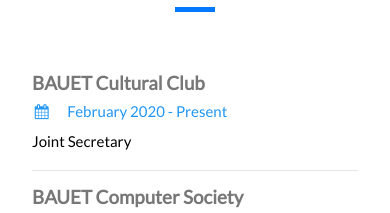
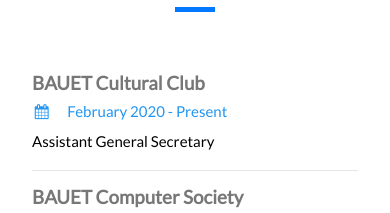
Before and after one commit to AbrarAdnan/AbrarAdnan.github.io, a plain HTML site: page index.html in a window 390 px wide. Shown: the part 2420-2633 px from the top of the page. Drawn offline with nearby package versions, Linux system fonts and the light colour scheme; files whose address does not match are found by name.

Commit message:
Updated work,phone and projects

```diff
--- a/index.html
+++ b/index.html
@@ -193,7 +193,7 @@ body, html {
         <div class="w3-container">
           <h5 class="w3-opacity"><b>BAUET Cultural Club</b></h5>
           <h6 class="w3-text-blue"><i class="fa fa-calendar fa-fw w3-margin-right"></i>February 2020 - Present</h6>
-          <p>Joint Secretary</p>
+          <p>Assistant General Secretary</p>
           <hr>
         </div>
         <div class="w3-container">
```
